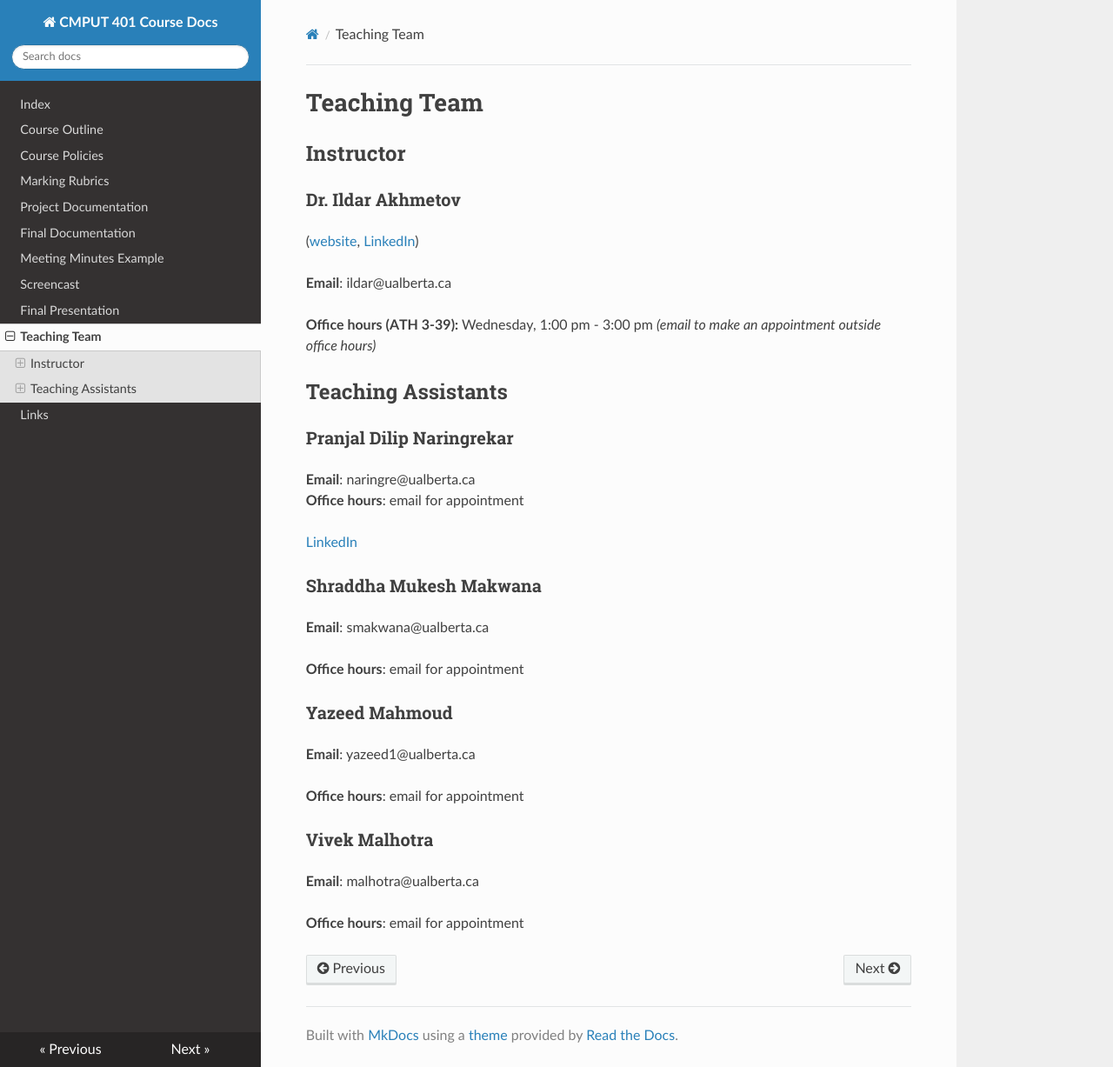
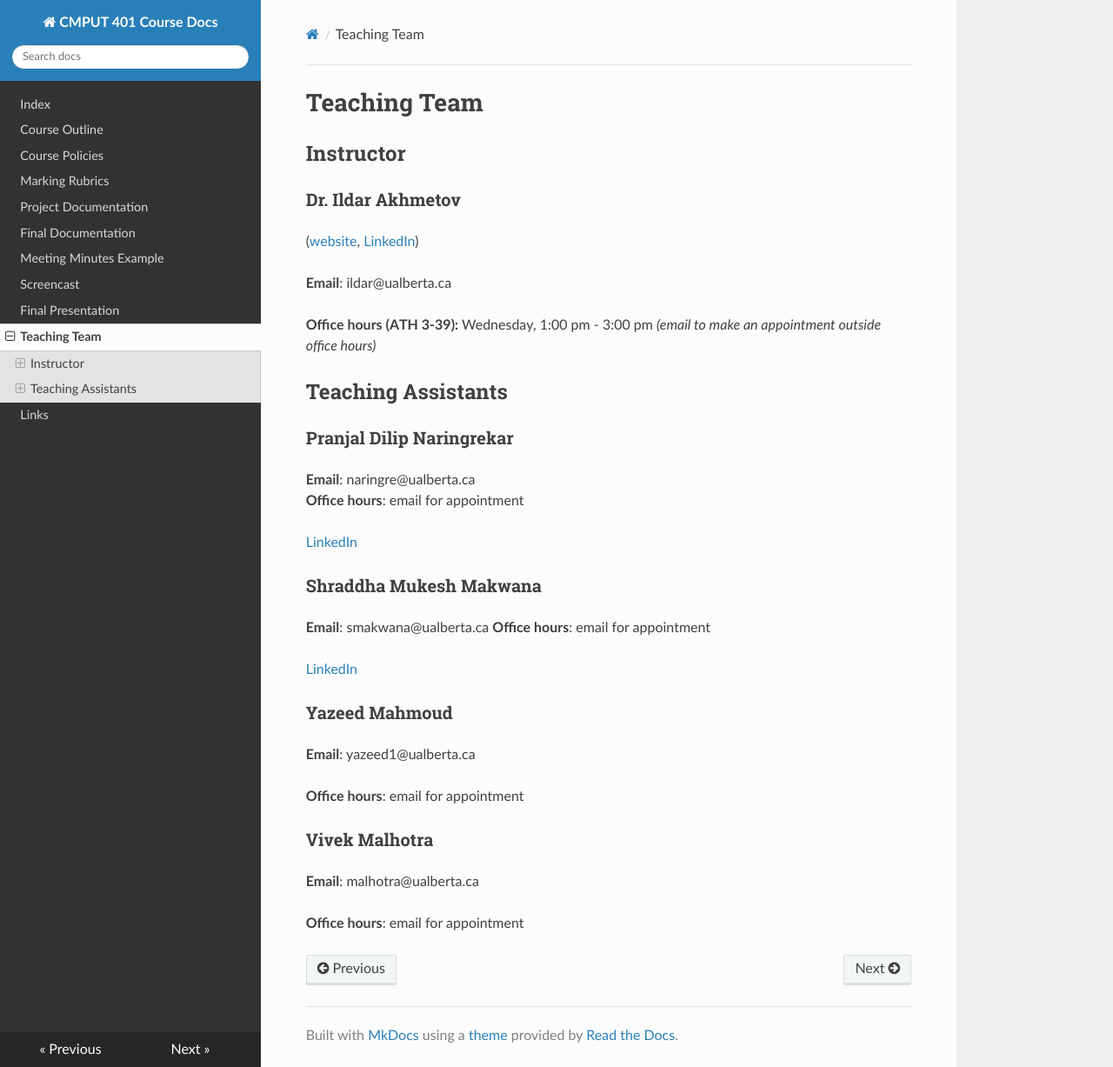
Before and after one commit to yazeedMohi/course-docs, an MkDocs documentation site: the page built from docs/teaching-team.md, in a window 1280 px wide and 1227 px high. Shown: the whole window at 87% size. Built offline with MkDocs 1.6.1, drawn with Linux system fonts in a browser that asks for light colours; nearby versions of some CDN libraries.

Commit message:
Update teaching-team.md

```diff
--- a/docs/teaching-team.md
+++ b/docs/teaching-team.md
@@ -22,8 +22,9 @@
 ### Shraddha Mukesh Makwana
 
 **Email**: smakwana@ualberta.ca
+**Office hours**: email for appointment
 
-**Office hours**: email for appointment
+[LinkedIn](https://www.linkedin.com/in/shraddha-makwana/)
 
 ### Yazeed Mahmoud
 
```
